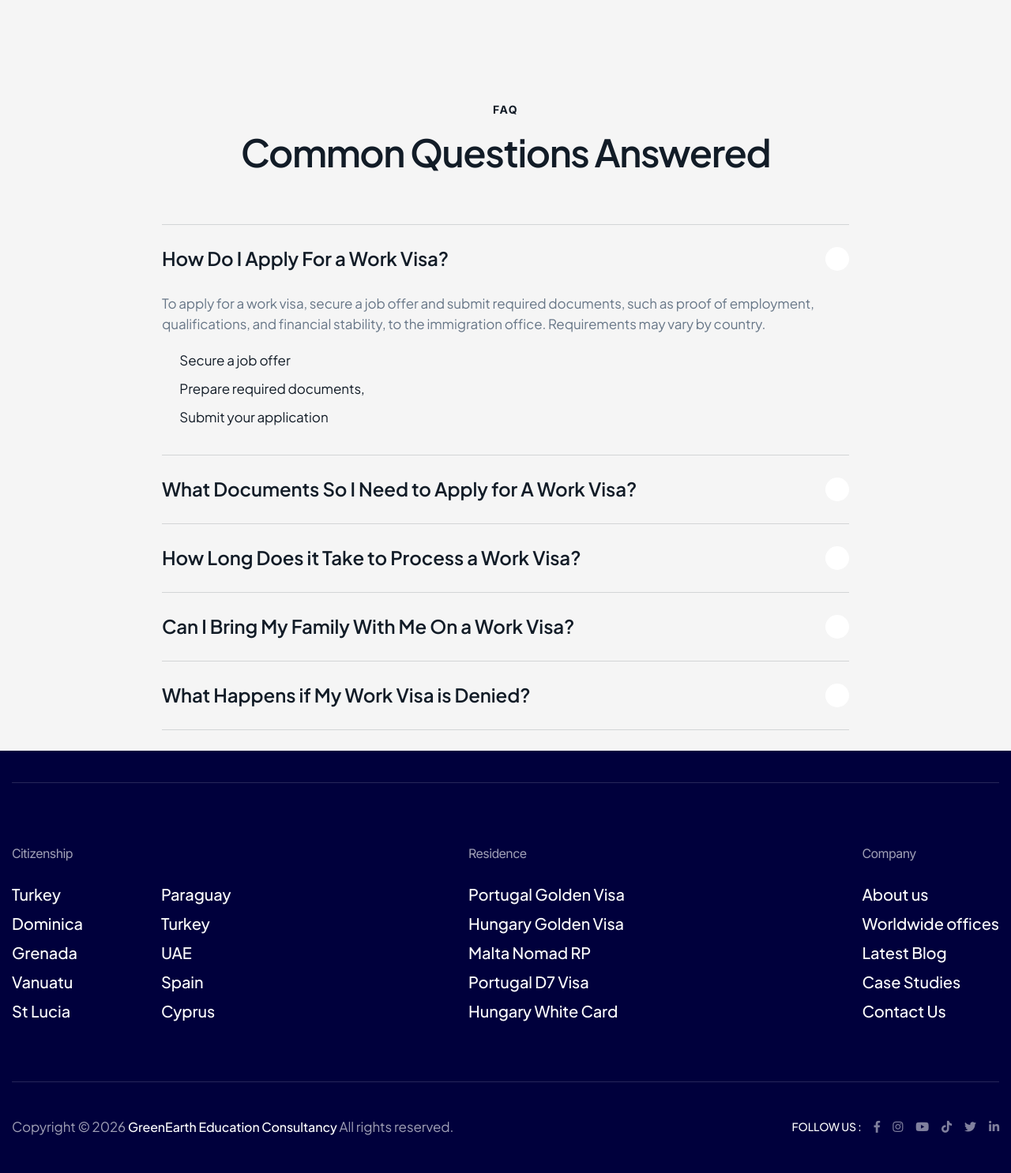
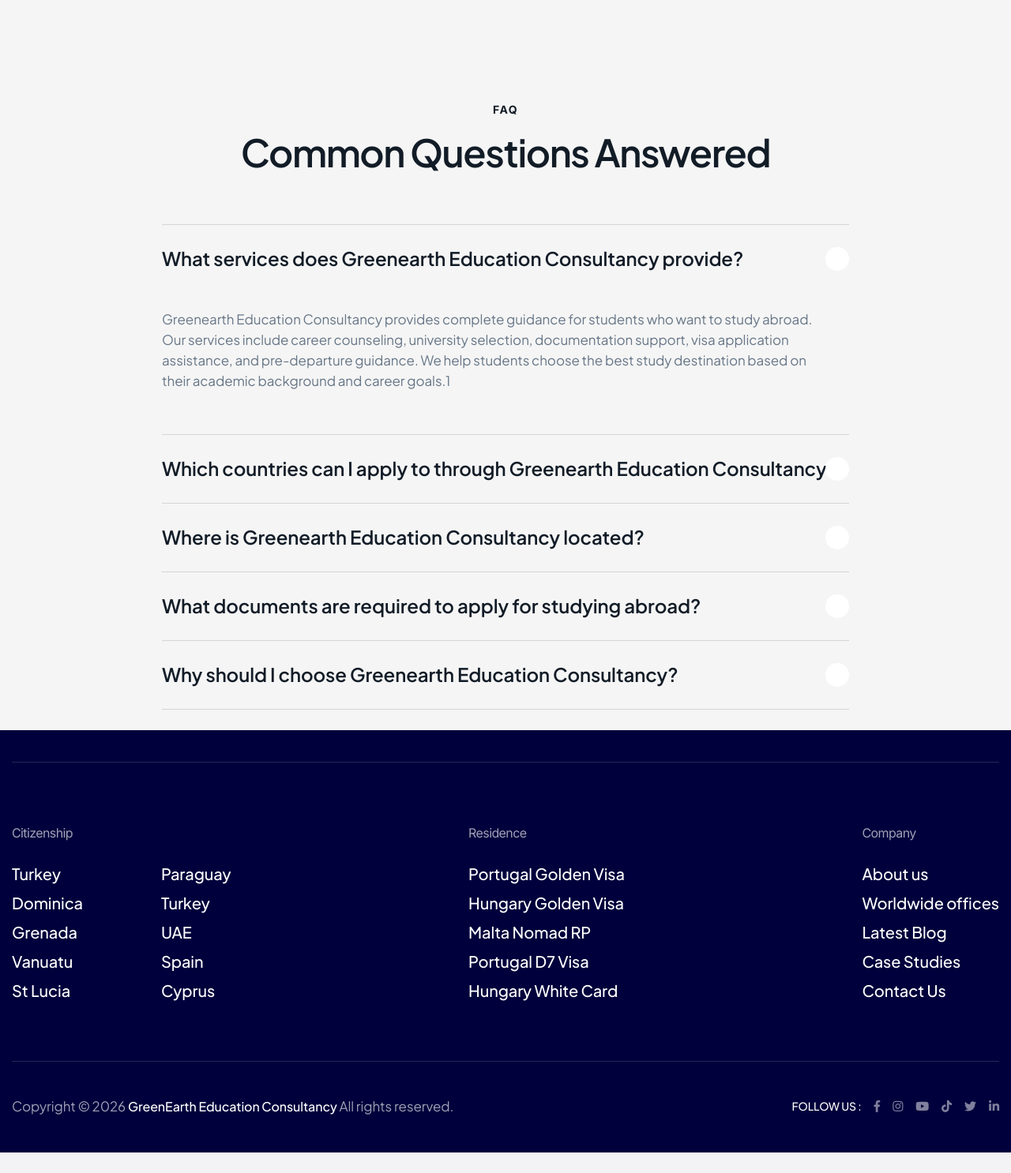
Before and after one commit to BishnuThapa/consulting-GE, a Django app: page /faq/ in a window 1280 px wide. Shown: the part 602-2088 px from the top of the page at 79% size. After the commit the page ends 2062 px from the top, so only its background shows below. Run offline with Django 5.2, Linux system fonts and the light colour scheme; data comes from the database, SQL or seed files in the repository; some libraries are stand-ins or nearby versions.

Commit message:
retrive dynamic faq section

```diff
--- a/core/views.py
+++ b/core/views.py
@@ -2,6 +2,7 @@ from django.shortcuts import render
 from aboutus.models import *
 from slider.models import *
 from django.http import HttpResponse
+from faq.models import Faq
 # Create your views here.
 
 
@@ -16,7 +17,11 @@ def index(request):
 
 
 def faq(request):
-    return render(request, 'faq.html')
+    faqs=Faq.objects.filter(is_active=True).order_by('ordering')
+    context={
+        'faqs': faqs,
+    }
+    return render(request, 'faq.html',context)
 
 def contact(request):
     return render(request, 'contact.html')
--- a/destination/models.py
+++ b/destination/models.py
@@ -7,7 +7,7 @@ from django_ckeditor_5.fields import CKEditor5Field
 class Destination(models.Model):
     title = models.CharField(max_length=255)
     slug = models.SlugField(max_length=255, unique=True, null=True, blank=True)
-    flat=models.ImageField(upload_to='destination', help_text="471*220",default='')
+    flag=models.ImageField(upload_to='destination', help_text="471*220",default='')
     image = models.ImageField(upload_to='destination',
                               help_text="471*220", default='')
     description = CKEditor5Field(config_name='extends')
--- a/templates/faq.html
+++ b/templates/faq.html
@@ -43,152 +43,50 @@ Frequently Asked Questions |Greenearth Education Consultancy
       data-wow-delay="0ms"
       data-wow-duration=".8s"
     >
-        <span class="sub_title"
-          ><img src="assets/img/work-visa/magic-icon02.html" alt="" />faq<img
-            src="assets/img/work-visa/magic-icon.html"
-            alt=""
-        /></span>
+      <span class="sub_title">
+        <img src="{% static 'assets/img/work-visa/magic-icon02.html' %}" alt="" />
+        faq
+        <img src="{% static 'assets/img/work-visa/magic-icon.html' %}" alt="" />
+      </span>
       <h1 class="title">Common questions answered</h1>
     </div>
+
     <div class="faq-wrap">
       <ul class="accordion_box clearfix">
-          <li class="accordion block active-block">
+
+        {% for faq in faqs %}
+        <li class="accordion block {% if forloop.first %}active-block{% endif %}">
+
           <div class="acc-btn">
-              How Do I Apply For a Work Visa?
+            {{ faq.question }}
             <span class="arrow"></span>
           </div>
-            <div class="acc_body current">
+
+          <div class="acc_body {% if forloop.first %}current{% endif %}">
             <div class="content">
-                <p>
-                  To apply for a work visa, secure a job offer and submit
-                  required documents, such as proof of employment, <br />
-                  qualifications, and financial stability, to the immigration
-                  office. Requirements may vary by country.
-                </p>
-                <ul>
-                  <li><i class="far fa-check"></i>Secure a job offer</li>
-                  <li>
-                    <i class="far fa-check"></i>Prepare required documents,
+              <p>{{ faq.answer|linebreaks }}</p>
+            </div>
+          </div>
+
         </li>
-                  <li><i class="far fa-check"></i>Submit your application</li>
+        {% endfor %}
+
       </ul>
     </div>
-            </div>
-          </li>
-          <li class="accordion block">
-            <div class="acc-btn">
-              What Documents So I Need to Apply for A Work Visa?
-              <span class="arrow"></span>
-            </div>
-            <div class="acc_body">
-              <div class="content">
-                <p>
-                  To apply for a work visa, secure a job offer and submit
-                  required documents, such as proof of employment, <br />
-                  qualifications, and financial stability, to the immigration
-                  office. Requirements may vary by country.
-                </p>
-                <ul>
-                  <li>
-                    <i class="far fa-check"></i>Comprehensive Visa Assistance
-                  </li>
-                  <li><i class="far fa-check"></i>Visa Category Expertise</li>
-                  <li>
-                    <i class="far fa-check"></i>Transparency and Communication
-                  </li>
-                </ul>
-              </div>
-            </div>
-          </li>
-          <li class="accordion block">
-            <div class="acc-btn">
-              How Long Does it Take to Process a Work Visa?
-              <span class="arrow"></span>
-            </div>
-            <div class="acc_body">
-              <div class="content">
-                <p>
-                  To apply for a work visa, secure a job offer and submit
-                  required documents, such as proof of employment, <br />
-                  qualifications, and financial stability, to the immigration
-                  office. Requirements may vary by country.
-                </p>
-                <ul>
-                  <li>
-                    <i class="far fa-check"></i>Comprehensive Visa Assistance
-                  </li>
-                  <li><i class="far fa-check"></i>Visa Category Expertise</li>
-                  <li>
-                    <i class="far fa-check"></i>Transparency and Communication
-                  </li>
-                </ul>
-              </div>
-            </div>
-          </li>
-          <li class="accordion block">
-            <div class="acc-btn">
-              Can I Bring My Family With Me On a Work Visa?
-              <span class="arrow"></span>
-            </div>
-            <div class="acc_body">
-              <div class="content">
-                <p>
-                  To apply for a work visa, secure a job offer and submit
-                  required documents, such as proof of employment, <br />
-                  qualifications, and financial stability, to the immigration
-                  office. Requirements may vary by country.
-                </p>
-                <ul>
-                  <li>
-                    <i class="far fa-check"></i>Comprehensive Visa Assistance
-                  </li>
-                  <li><i class="far fa-check"></i>Visa Category Expertise</li>
-                  <li>
-                    <i class="far fa-check"></i>Transparency and Communication
-                  </li>
-                </ul>
-              </div>
-            </div>
-          </li>
-          <li class="accordion block">
-            <div class="acc-btn">
-              What Happens if My Work Visa is Denied?
-              <span class="arrow"></span>
-            </div>
-            <div class="acc_body">
-              <div class="content">
-                <p>
-                  To apply for a work visa, secure a job offer and submit
-                  required documents, such as proof of employment, <br />
-                  qualifications, and financial stability, to the immigration
-                  office. Requirements may vary by country.
-                </p>
-                <ul>
-                  <li>
-                    <i class="far fa-check"></i>Comprehensive Visa Assistance
-                  </li>
-                  <li><i class="far fa-check"></i>Visa Category Expertise</li>
-                  <li>
-                    <i class="far fa-check"></i>Transparency and Communication
-                  </li>
-                </ul>
-              </div>
-            </div>
-          </li>
-        </ul>
-      </div>
+
     <div class="faq-shape">
-        <img src="assets/img/work-visa/faq-shape.html" alt="" />
+      <img src="{% static 'assets/img/work-visa/faq-shape.html' %}" alt="" />
       <div
         class="shape wow fadeInLeft"
         data-wow-delay="0ms"
         data-wow-duration=".8s"
       >
         <div data-parallax='{"x":30,"y":0}'>
-            <img src="assets/img/work-visa/flan02.html" alt="" />
+          <img src="{% static 'assets/img/work-visa/flan02.html' %}" alt="" />
         </div>
       </div>
     </div>
+
   </div>
 </section>
 <!-- faq end -->
```
Also changed, not shown: db.sqlite3, destination/migrations/0002_rename_flat_destination_flag.py (added). Lines whose indentation alone changed are shown as unchanged.
